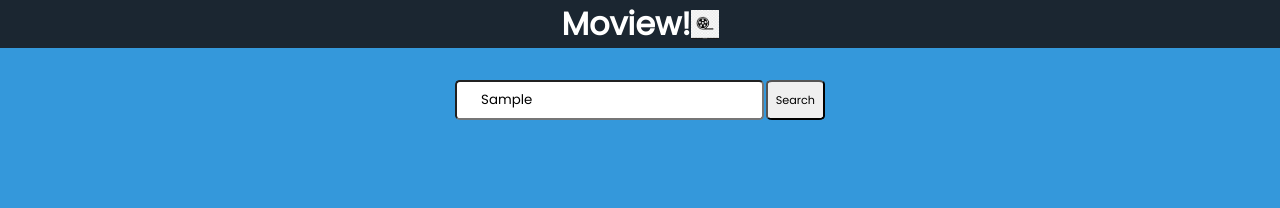
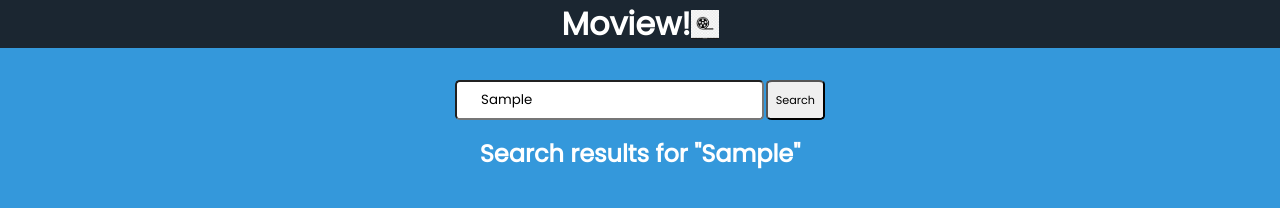
Before and after one commit to Rahmannugar/moview, a plain HTML site: page index.html in a window 1280 px wide. Both pictures are taken after typing "Sample" into the empty fields and a click on the button "Search". Drawn offline with Linux system fonts and the light colour scheme; no server answers.

Commit message:
updated files

```diff
--- a/index.html
+++ b/index.html
@@ -17,6 +17,7 @@
       <input type="text" id="search" placeholder="Search for movies" />
       <button id="btn">Search</button>
     </header>
+    <h2 class="trending">Trending Movies</h2>
     <main id="main"></main>
     <script src="script.js"></script>
   </body>
--- a/script.js
+++ b/script.js
@@ -1,6 +1,7 @@
 //declaring global variables
 const main = document.getElementById("main");
 const searchBtn = document.getElementById("btn");
+const trending = document.querySelector(".trending");
 
 //Api parameters
 const APIKEY = "api_key=04c35731a5ee918f014970082a0088b1&page=1";
@@ -126,4 +127,5 @@ searchBtn.addEventListener("click", () => {
   const searchInput = document.getElementById("search").value;
   getMoviesBySearch(searchInput);
   main.innerHTML = "";
+  trending.textContent = `Search results for "${searchInput}"`;
 });
--- a/style.css
+++ b/style.css
@@ -39,6 +39,9 @@ header button {
 }
 header button:hover {
   background-color: #1b2631;
+}
+.trending {
+  text-align: center;
 }
 #main {
   justify-content: center;
```
